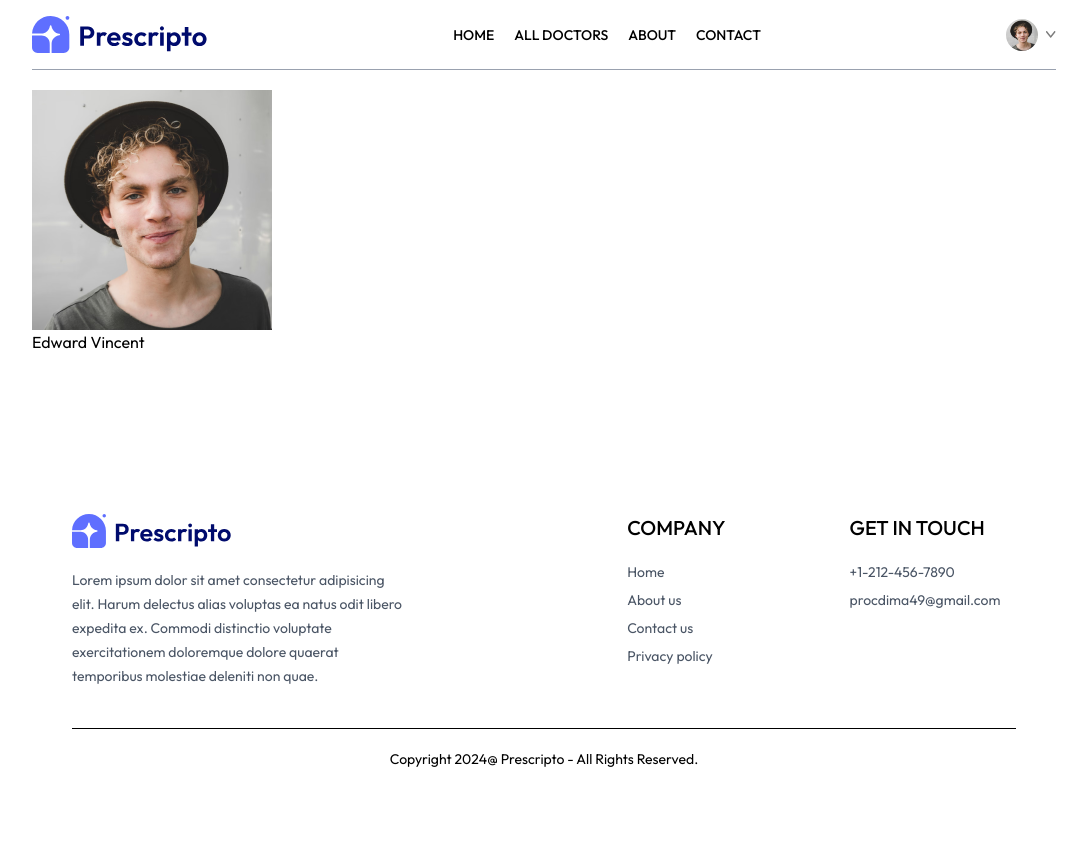
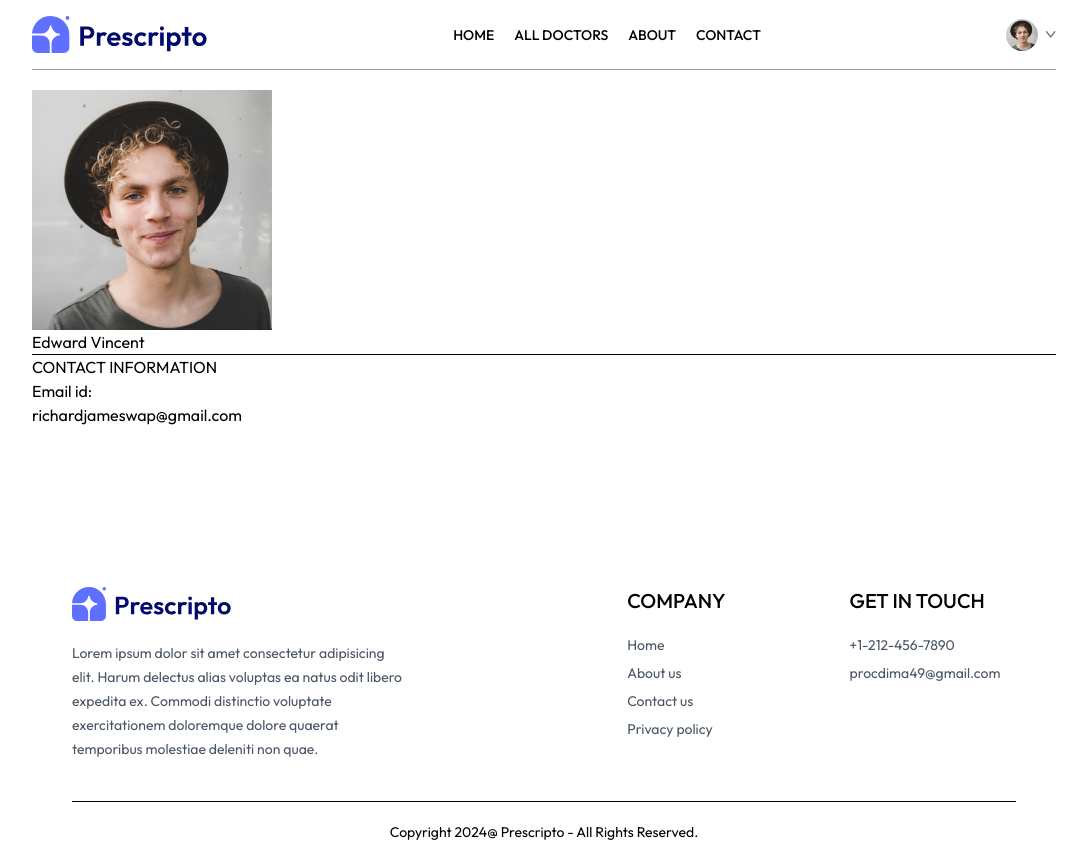
Before and after one commit to Dimaaap/doctor-appointments-site, a React (Vite) app: page /my-profile in a window 1280 px wide. Shown: the whole page, without its empty margins (96-1183 px from the left). Before the commit the page ends 800 px from the top, so only its background shows below. Built offline with nearby package versions, Linux system fonts and the light colour scheme; the HTML template or start-up script is replaced by a standard one.

Commit message:
Added email data

```diff
--- a/src/pages/MyProfile.jsx
+++ b/src/pages/MyProfile.jsx
@@ -28,6 +28,21 @@ const MyProfile = () => {
                 onChange={(e) => setUserData(prev => ({...prev, name: e.target.value}))} />
                 : <p>{ userData.name }</p>
             }
+
+            <hr />
+
+            <div>
+                <p>CONTACT INFORMATION</p>
+
+                <div>
+                    <p>
+                        Email id:
+                    </p>
+                    <p>
+                        { userData.email }
+                    </p>
+                </div>
+            </div>
         </div>
     )
 }
```
